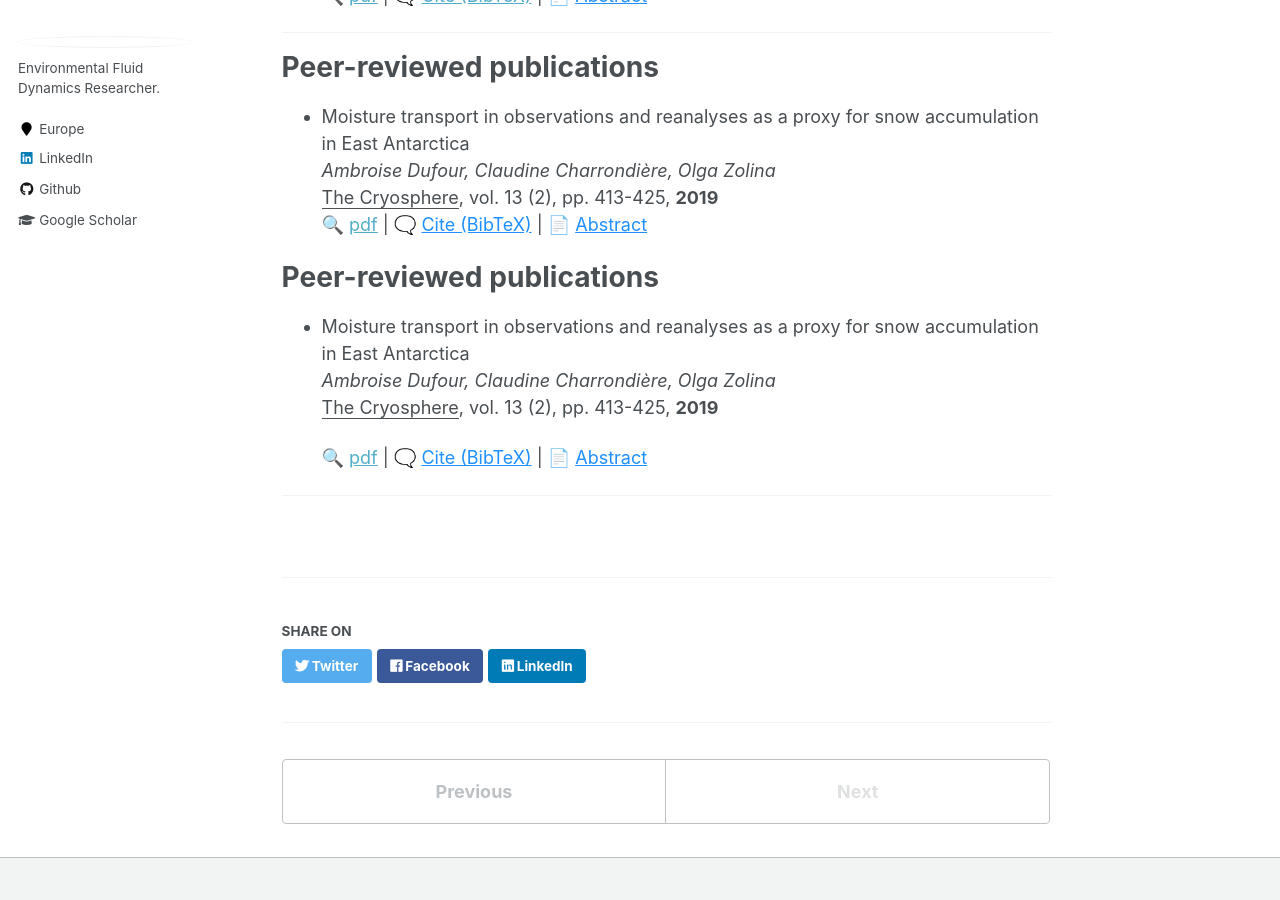
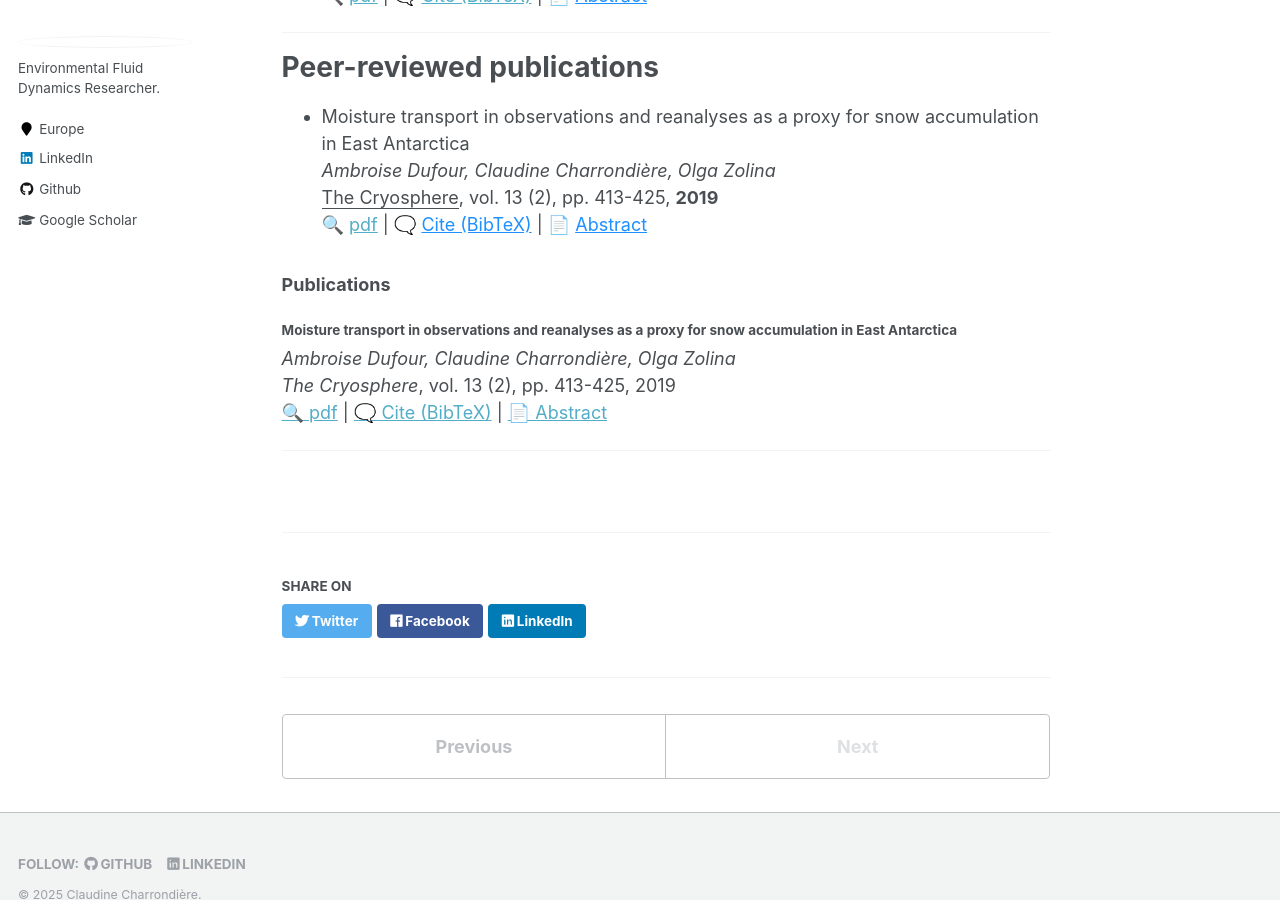
Before and after one commit to ClaudineCharrondiere/claudinecharrondiere.github.io, a Jekyll site: the page built from _publications/Publis.md, in a window 1280 px wide and 900 px high, scrolled down 519 px. Built offline with Jekyll 4.4.1, drawn with Linux system fonts in a browser that asks for light colours; some of the changed lines change nothing that is shown.

Commit message:
mise a jour

```diff
--- a/_publications/Publis.md
+++ b/_publications/Publis.md
@@ -155,54 +155,48 @@
     }
   </style>
 
-# Peer-reviewed publications
 
-- Moisture transport in observations and reanalyses as a proxy for snow accumulation in East Antarctica
-  *Ambroise Dufour, Claudine Charrondière, Olga Zolina*
-  <ins>The Cryosphere</ins>, vol. 13 (2), pp. 413-425, **2019**
 
-  <!-- Liens -->
-🔍 [pdf](https://tc.copernicus.org/articles/13/413/2019/) | 🗨️ <a href="#" class="abstract-link" onclick="showBibtex()">Cite (BibTeX)</a> | 📄 <a href="#" class="abstract-link" onclick="showAbstract()">Abstract</a>
 
-<!-- Fenêtre pop-up pour BibTeX -->
-<div id="bibtexPopup" style="display:none; position:fixed; top:50%; left:50%; transform:translate(-50%, -50%); background:white; padding:20px; border:1px solid black; box-shadow:0px 4px 6px rgba(0,0,0,0.1); width:auto; max-width:90%; min-width:300px;">
-  <h2>Cite this paper (BibTeX)</h2>
-  <pre id="bibtexContent">
-@article{dufour2019moisture,
-  title={Moisture transport in observations and reanalyses as a proxy for snow accumulation in East Antarctica},
-  author={Dufour, Ambroise and Charrondi{\`e}re, Claudine and Zolina, Olga},
-  journal={The Cryosphere},
-  volume={13},
-  number={2},
-  pages={413--425},
-  year={2019},
-  publisher={Copernicus GmbH}
-}
-  </pre>
-  <button onclick="closePopups()">Close</button>
+### Publications
+
+#### Moisture transport in observations and reanalyses as a proxy for snow accumulation in East Antarctica
+*Ambroise Dufour, Claudine Charrondière, Olga Zolina*
+_The Cryosphere_, vol. 13 (2), pp. 413-425, 2019
+[🔍 pdf](https://example.com/your-pdf-link) | <a href="#" onclick="showBibTeX('bib1')">🗨️ Cite (BibTeX)</a> | <a href="#" onclick="showAbstract('abs1')">📄 Abstract</a>
+
+<div id="bib1" style="display:none; position:fixed; top:20%; left:30%; width:40%; padding:20px; background:white; border:1px solid black; box-shadow: 2px 2px 10px rgba(0,0,0,0.5);">
+  <strong>BibTeX Citation:</strong>
+  <pre>@article{Dufour2019,
+  author = {Dufour, Ambroise and Charrondière, Claudine and Zolina, Olga},
+  title = {Moisture transport in observations and reanalyses as a proxy for snow accumulation in East Antarctica},
+  journal = {The Cryosphere},
+  volume = {13},
+  number = {2},
+  pages = {413--425},
+  year = {2019}
+  }</pre>
+  <button onclick="closePopup('bib1')">Close</button>
 </div>
 
-<!-- Fenêtre pop-up pour l'Abstract -->
-<div id="abstractPopup" style="display:none; position:fixed; top:50%; left:50%; transform:translate(-50%, -50%); background:white; padding:20px; border:1px solid black; box-shadow:0px 4px 6px rgba(0,0,0,0.1); width:auto; max-width:90%; min-width:300px;">
-  <p>Atmospheric moisture convergence on ice sheets provides an estimate of snow accumulation, which is critical to quantifying sea-level changes...</p>
-  <button onclick="closePopups()">Close</button>
+<div id="abs1" style="display:none; position:fixed; top:20%; left:30%; width:40%; padding:20px; background:white; border:1px solid black; box-shadow: 2px 2px 10px rgba(0,0,0,0.5);">
+  <strong>Abstract:</strong>
+  <p>This study investigates moisture transport in East Antarctica using observational data and reanalyses to assess its role as a proxy for snow accumulation...</p>
+  <button onclick="closePopup('abs1')">Close</button>
 </div>
 
 <script>
-  function showAbstract() {
-    document.getElementById("abstractPopup").style.display = "block";
-    document.getElementById("bibtexPopup").style.display = "none";  // Ferme l'autre popup
-  }
+function showBibTeX(id) {
+  document.getElementById(id).style.display = 'block';
+}
 
-  function showBibtex() {
-    document.getElementById("bibtexPopup").style.display = "block";
-    document.getElementById("abstractPopup").style.display = "none";  // Ferme l'autre popup
-  }
+function showAbstract(id) {
+  document.getElementById(id).style.display = 'block';
+}
 
-  function closePopups() {
-    document.getElementById("abstractPopup").style.display = "none";
-    document.getElementById("bibtexPopup").style.display = "none";
-  }
+function closePopup(id) {
+  document.getElementById(id).style.display = 'none';
+}
 </script>
 
 
```
